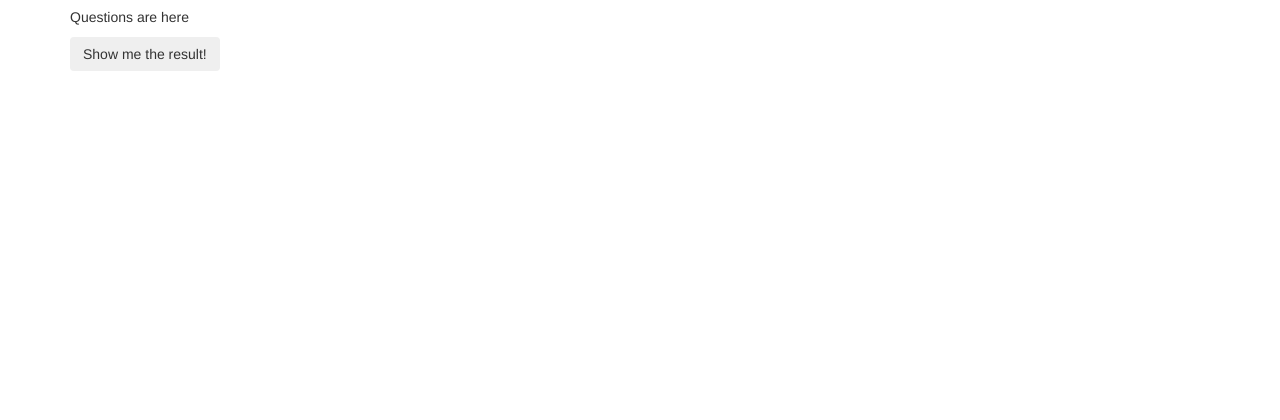
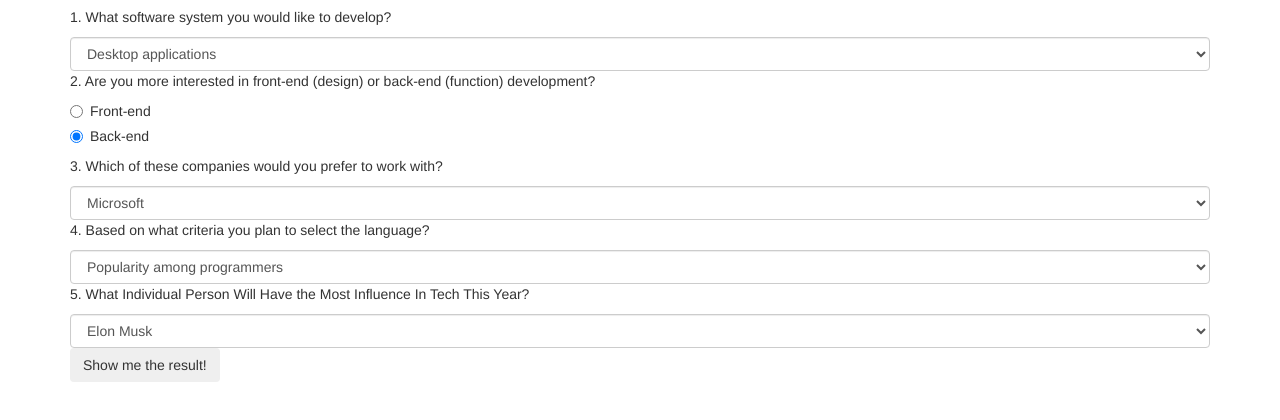
Before and after one commit to tati-it/suggester, a plain HTML site: page index.html in a window 1280 px wide. Shown: the part 172-592 px from the top of the page. Drawn offline with Linux system fonts and the light colour scheme.

Commit message:
Add servey questions and results to html file.

```diff
--- a/index.html
+++ b/index.html
@@ -16,24 +16,74 @@
         <div>
           <form id="survey">
 
-          <p>Questions are here </p>
+          <p>1.	What software system you would like to develop?</p>
+
+          <select class="form-control" id="system">
+            <option>Desktop applications </option>
+            <option>Web applications </option>
+            <option>Embedded systems </option>
+            <option>Client/server applications </option>
+            <option>Operating systems</option>
+          </select>
+
+            <p>2.	Are you more interested in front-end (design) or back-end (function) development?</p>
+
+            <div class="radio">
+              <label>
+                <input type="radio" name="end" value="front-end" checked>
+                Front-end
+              </label>
+            </div>
+            <div class="radio">
+              <label>
+                <input type="radio" name="end" value="back-end" checked>
+                Back-end
+              </label>
+            </div>
+
+            <p>3.	Which of these companies would you prefer to work with? </p>
+            <select class="form-control" id="company">
+              <option>Microsoft </option>
+              <option>Google </option>
+              <option>Facebook </option>
+              <option>Amazon</option>
+            </select>
+
+            <p>4.	Based on what criteria you plan to select the language? </p>
+            <select class="form-control" id="criteria">
+              <option>Popularity among programmers</option>
+              <option>Language age</option>
+              <option>Usage in Social Media </option>
+              <option>Language complexity</option>
+            </select>
+
+            <p>5.	What Individual Person Will Have the Most Influence In Tech This Year? </p>
+            <select class="form-control" id="person">
+              <option>Elon Musk</option>
+              <option>Jeff Bezos</option>
+              <option>Satya Nadella</option>
+            </select>
+
             <button type="submit" class="btn">Show me the result!</button>
           </form>
         </div>
 
         <div id="c">
           <h1>C</h1>
-          <p>Text about C</p>
+          <p>C counts as a general-purpose language, but in practice, it is mainly used for specific fields: systems and embedded programming.It is used in cases where there are no clear alternatives, and you should choose to learn this language when you need to build these types of applications.</p>
         </div>
 
         <div id="jscript">
           <h1>JavaScript</h1>
-          <p>Text about JavaScript</p>
+          <p>It’s impossible to be a software developer these days without using JavaScript in some way. According to Stack Overflow's 2019 Developer Survey, JavaScript is the most popular language among developers for the seventh year in a row.</p>
+          <p>Along with HTML and CSS, JavaScript is essential to front-end web development. A majority of the web’s most popular sites, from Facebook and Twitter to Gmail and YouTube, rely on JavaScript to create interactive web pages and dynamically display content to users.</p>
+          <p>Because JavaScript has a forgiving, flexible syntax and works across all major browsers, it is one of the friendliest programming languages for beginners.
+            JavaScript is primarily a front-end language run on the browser, it can also be used on the server-side through Node.js to build scalable network applications.</p>
         </div>
 
         <div id="ruby">
           <h1>Ruby</h1>
-          <p>Text about Ruby</p>
+          <p>A dynamic, open source programming language with a focus on simplicity and productivity. It has an elegant syntax that is natural to read and easy to write.</p>
         </div>
 
     </div>
```
